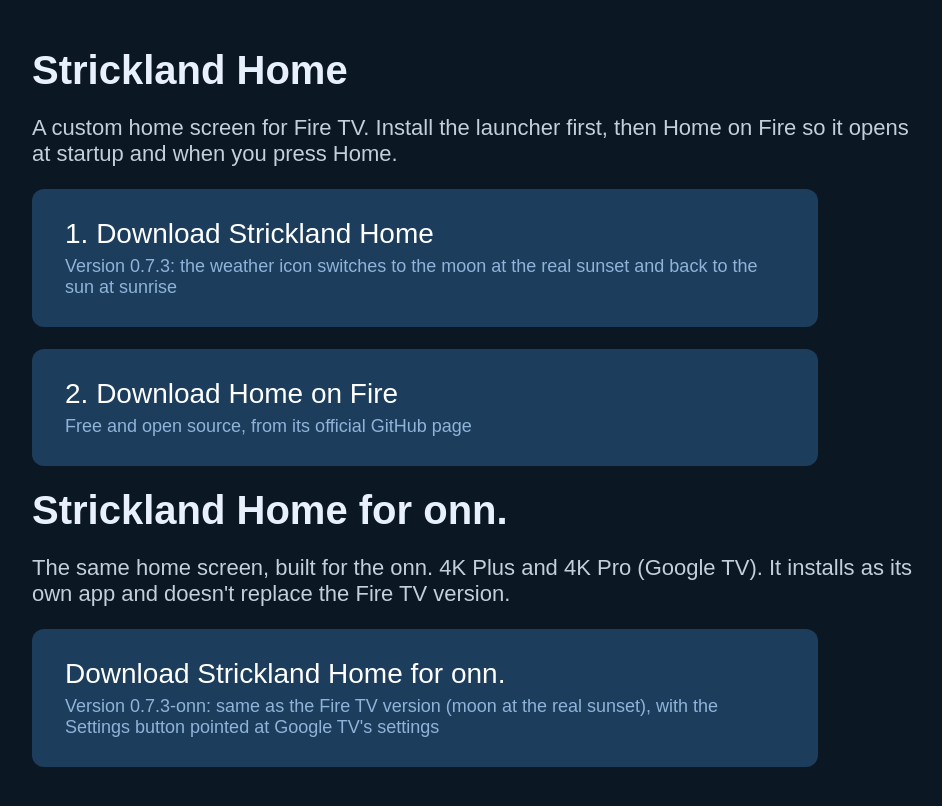
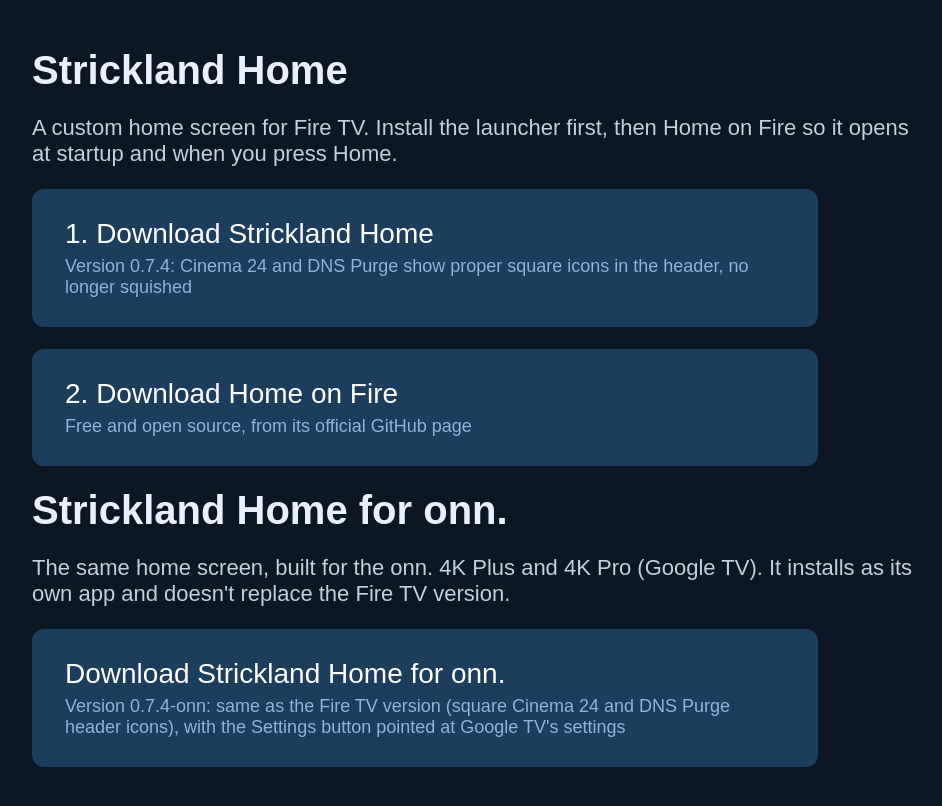
Before and after one commit to DigitalDeth/tv, a plain HTML site: page index.html in a window 1280 px wide. Shown: the whole page, without its empty margins (32-974 px from the left). Drawn offline with Linux system fonts and the light colour scheme.

Commit message:
Strickland Home 0.7.4 and 0.7.4-onn: square Cinema 24 and DNS Purge header icons

```diff
--- a/index.html
+++ b/index.html
@@ -17,11 +17,11 @@
 <body>
   <h1>Strickland Home</h1>
   <p>A custom home screen for Fire TV. Install the launcher first, then Home on Fire so it opens at startup and when you press Home.</p>
-  <a class="btn" href="home.apk">1. Download Strickland Home<small>Version 0.7.3: the weather icon switches to the moon at the real sunset and back to the sun at sunrise</small></a>
+  <a class="btn" href="home.apk">1. Download Strickland Home<small>Version 0.7.4: Cinema 24 and DNS Purge show proper square icons in the header, no longer squished</small></a>
   <a class="btn" href="https://github.com/toolicious/home-on-fire/releases/latest/download/home-on-fire.apk">2. Download Home on Fire<small>Free and open source, from its official GitHub page</small></a>
 
   <h1>Strickland Home for onn.</h1>
   <p>The same home screen, built for the onn. 4K Plus and 4K Pro (Google TV). It installs as its own app and doesn't replace the Fire TV version.</p>
-  <a class="btn" href="onn.apk">Download Strickland Home for onn.<small>Version 0.7.3-onn: same as the Fire TV version (moon at the real sunset), with the Settings button pointed at Google TV's settings</small></a>
+  <a class="btn" href="onn.apk">Download Strickland Home for onn.<small>Version 0.7.4-onn: same as the Fire TV version (square Cinema 24 and DNS Purge header icons), with the Settings button pointed at Google TV's settings</small></a>
 </body>
 </html>
```
Also changed, not shown: 3 other files.
